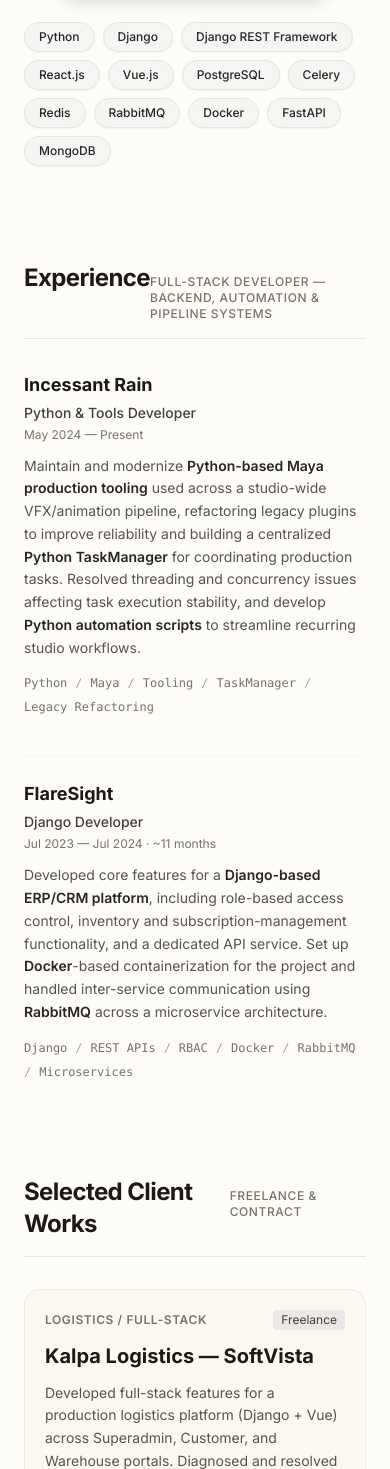
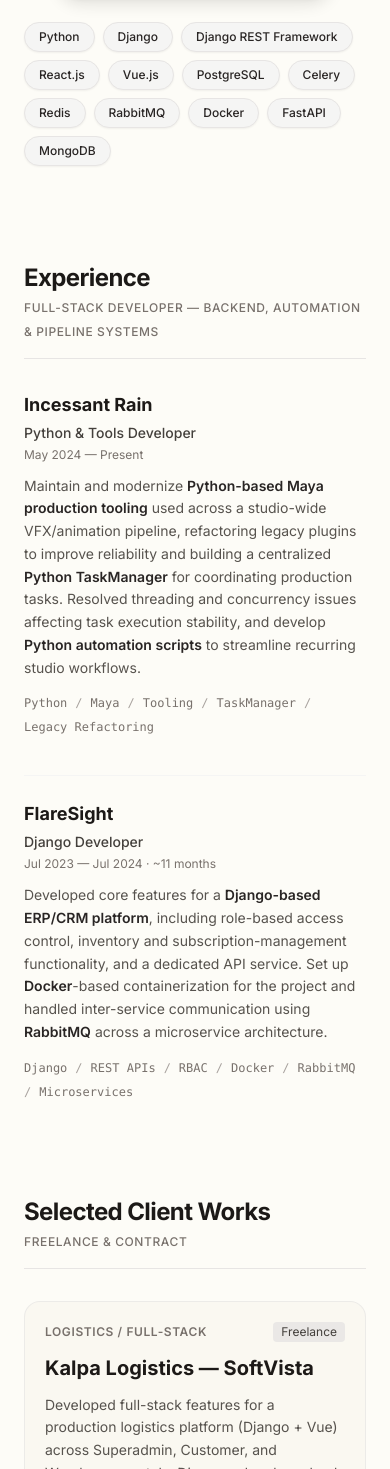
Before and after one commit to tandukar/portifolio_v3, a React (Vite) app: page / in a window 390 px wide. Shown: the part 822-2291 px from the top of the page. Built offline with nearby package versions, Linux system fonts and the light colour scheme.

Commit message:
refactor: update layout classes for responsive design in Experience and Projects components

```diff
--- a/src/components/Experience.jsx
+++ b/src/components/Experience.jsx
@@ -62,11 +62,11 @@
       id="experience"
       className="space-y-8 sm:space-y-10 pt-4 scroll-mt-16"
     >
-      <div className="border-b border-stone-200 pb-4 flex items-baseline justify-between">
+      <div className="border-b border-stone-200 pb-4 md:flex items-baseline justify-between">
         <h2 className="text-2xl font-bold tracking-tight text-ink">
           Experience
         </h2>
-        <span className="text-xs uppercase tracking-wider text-stone-500 font-medium">
+        <span className="text-xs uppercase tracking-wider text-stone-500 font-medium ">
           Full-Stack Developer — Backend, Automation & Pipeline Systems
         </span>
       </div>
--- a/src/components/Projects.jsx
+++ b/src/components/Projects.jsx
@@ -22,7 +22,7 @@
 export default function Projects() {
   return (
     <section id="projects" className="space-y-8 sm:space-y-10 pt-4 scroll-mt-16">
-      <div className="border-b border-stone-200 pb-4 flex items-baseline justify-between">
+      <div className="border-b border-stone-200 pb-4 md:flex items-baseline justify-between">
         <h2 className="text-2xl font-bold tracking-tight text-ink">Selected Client Works</h2>
         <span className="text-xs uppercase tracking-wider text-stone-500 font-medium">
           Freelance &amp; Contract
```
